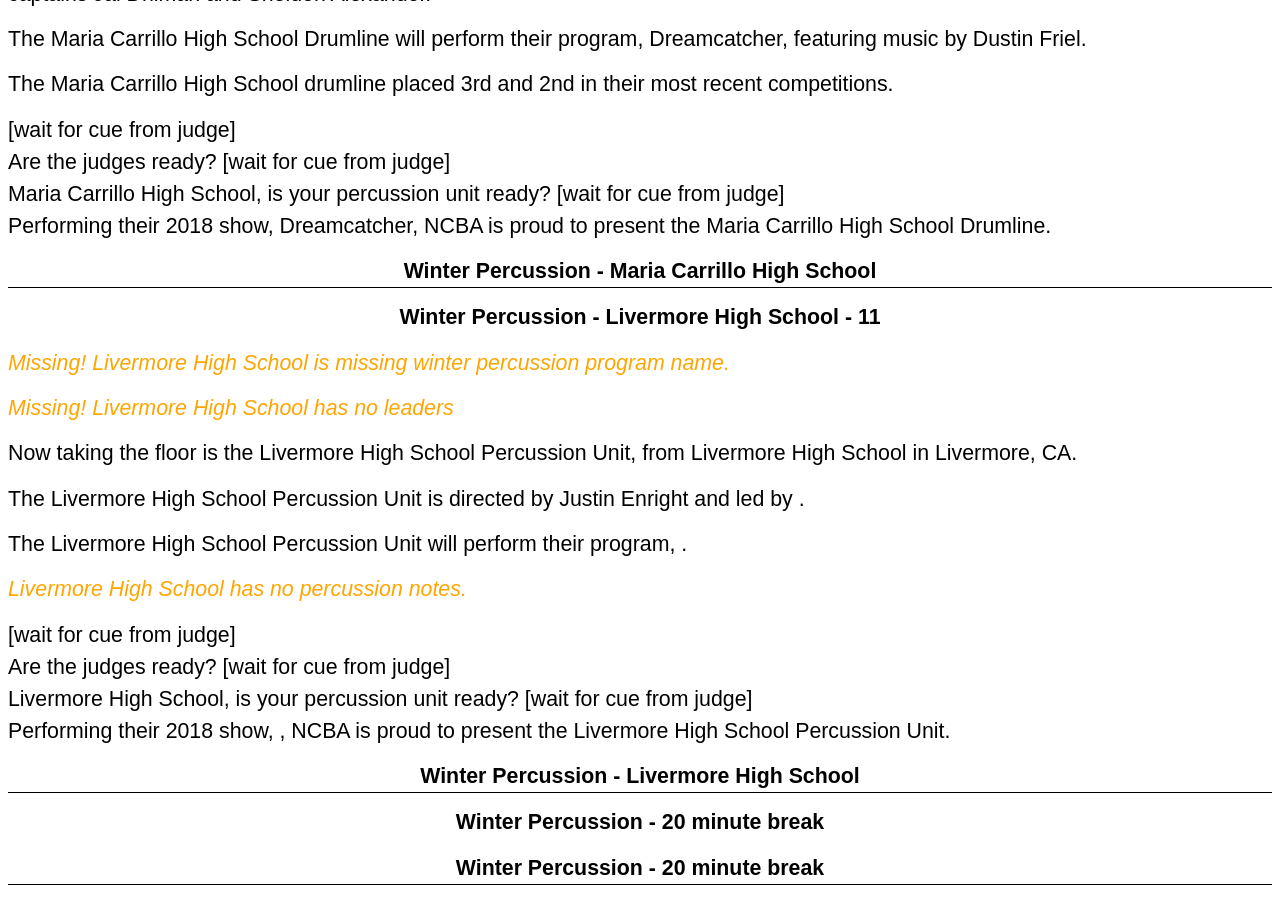
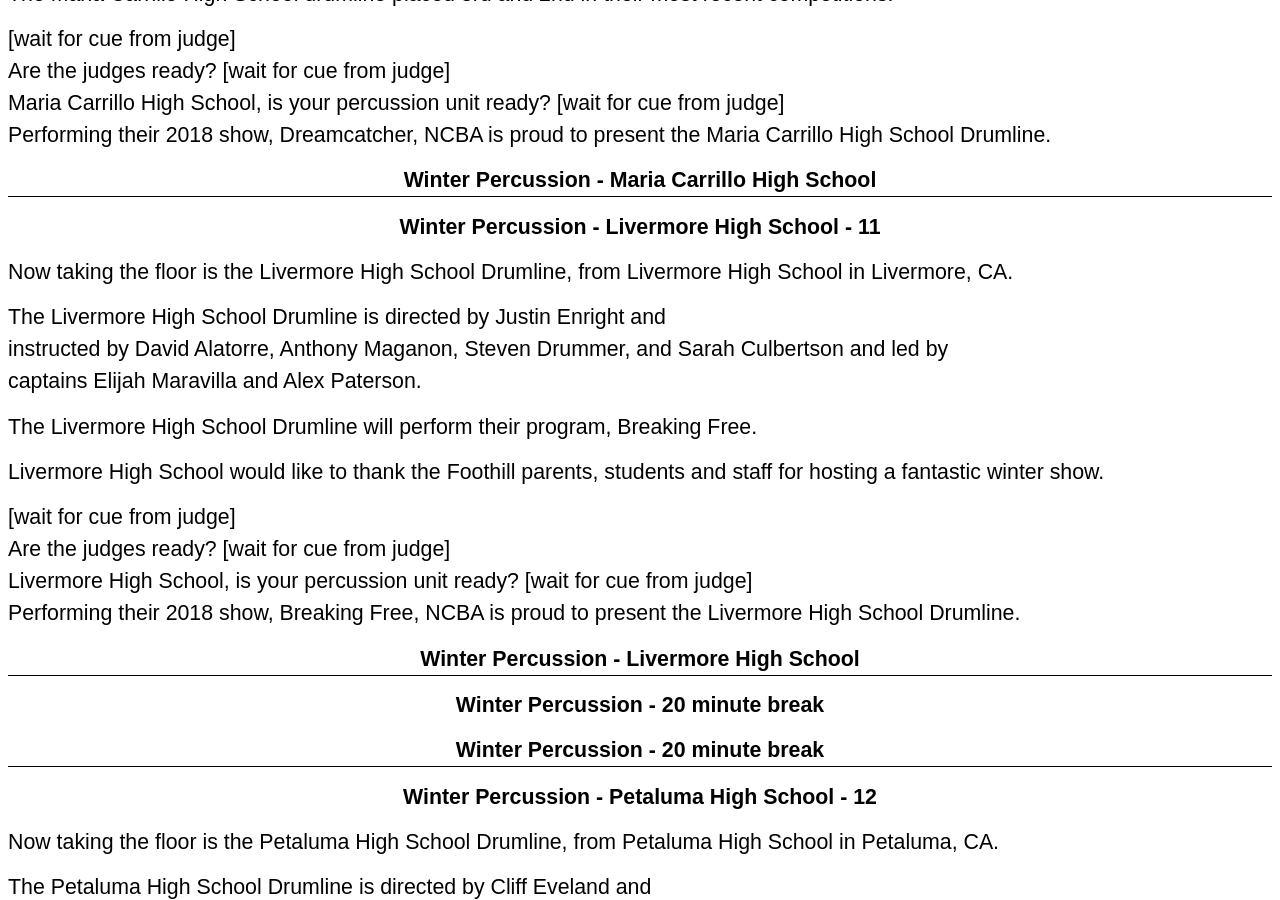
Before and after one commit to ericberdahl/band-review, a Jekyll site: the page built from winter-show.html, in a window 1280 px wide and 900 px high, scrolled down 5193 px. Built offline with Jekyll 4.4.1, drawn with Linux system fonts in a browser that asks for light colours; some of the changed text lies outside the part shown.

Commit message:
Friday morning school data updates.

```diff
--- a/_data/schools/livermore-hs.yml
+++ b/_data/schools/livermore-hs.yml
@@ -48,12 +48,25 @@ winterguard:
     music: "Come Sail Away by Styx"
 
 winterpercussion:
-    nickname:
+    nickname: "Livermore High School Drumline"
 
     directors: *directors
 
+    other_directors:
+        instructed by:
+        -   "David Alatorre"
+        -   "Anthony Maganon"
+        -   "Steven Drummer"
+        -   "Sarah Culbertson"
+
     leaders:
+        captains:
+        -   "Elijah Maravilla"
+        -   "Alex Paterson"
 
-    program:
+    program: "Breaking Free"
 
     music:
+
+    content: >
+        Livermore High School would like to thank the Foothill parents, students and staff for hosting a fantastic winter show.
```
Also changed, not shown: _data/schools/dixon-hs.yml (+9 -3 lines), _data/schools/eleanor-murray-ms.yml (+13 -4 lines), _data/schools/san-mateo-hs.yml (+12 -4 lines).
